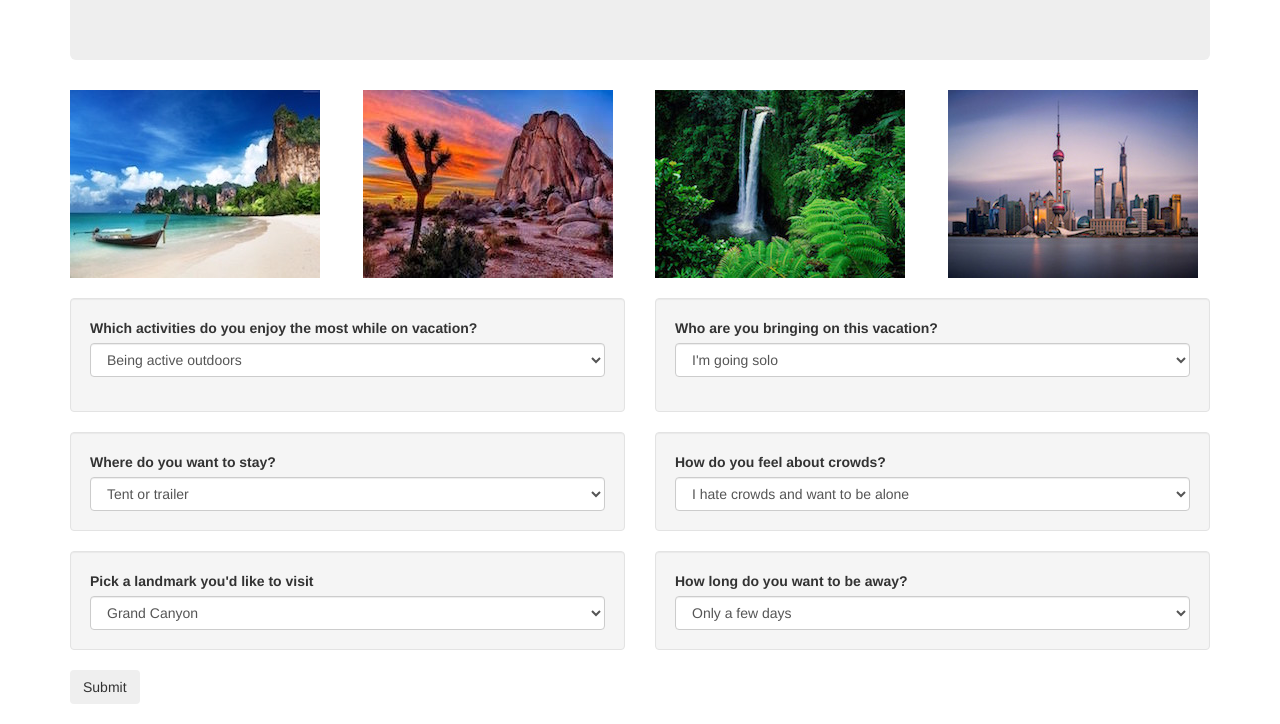
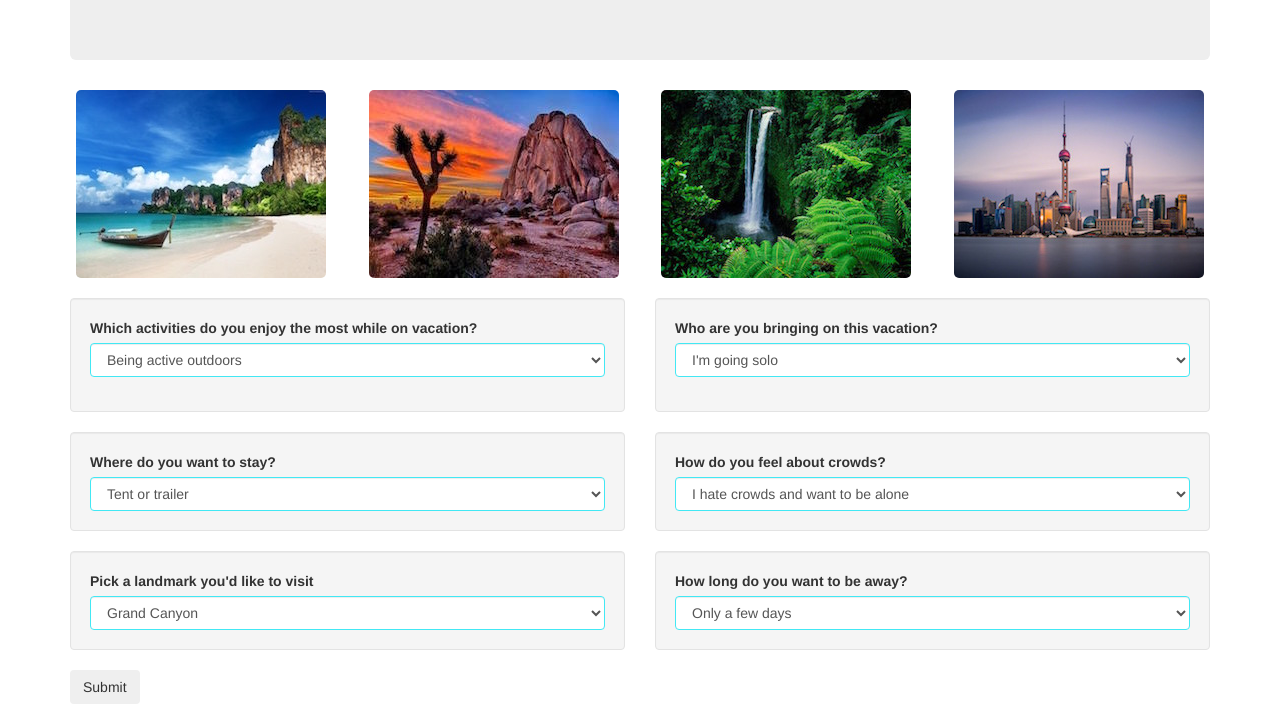
Before and after one commit to TekniKali/vacation-quiz, a plain HTML site: page index.html in a window 1280 px wide. Shown: the part 180-904 px from the top of the page. Drawn offline with Linux system fonts and the light colour scheme.

Commit message:
add css styling to images, borders

```diff
--- a/css/styles.css
+++ b/css/styles.css
@@ -1,3 +1,15 @@
+#imgs {
+  text-align: center;
+}
+
+img {
+  border-radius: 5px;
+}
+
+#activities, #family, #lodging, #crowds, #landmark, #duration {
+  border-color: #42e8f4;
+}
+
 #switzerland, #tokyo, #tulum, #sedona {
   display: none;
 }
```
